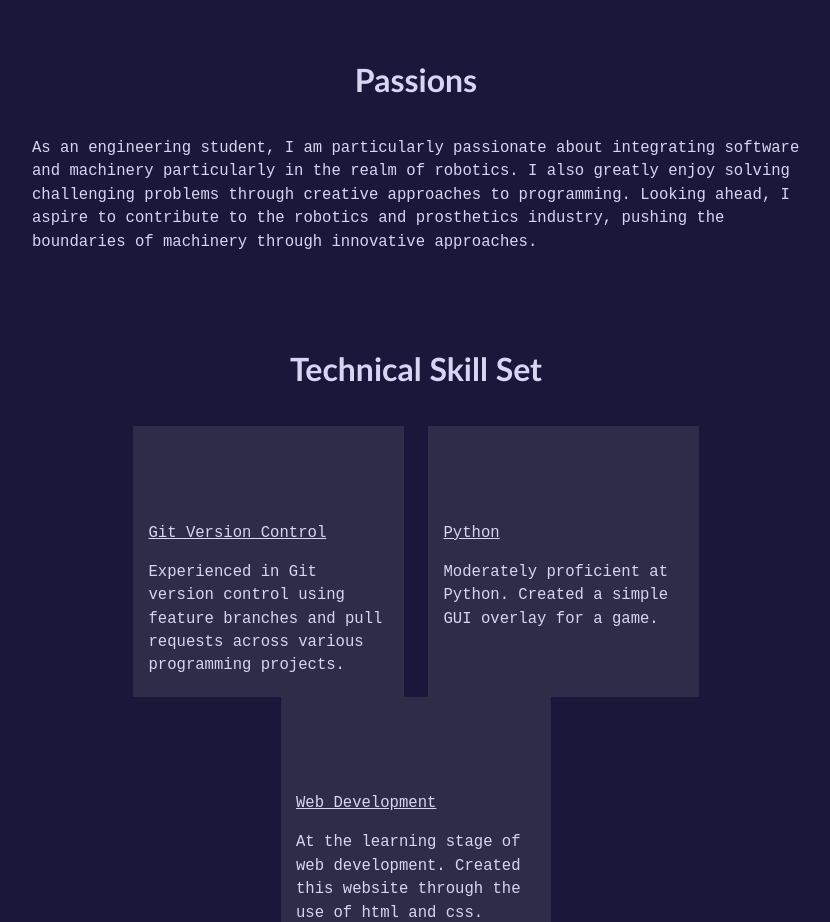
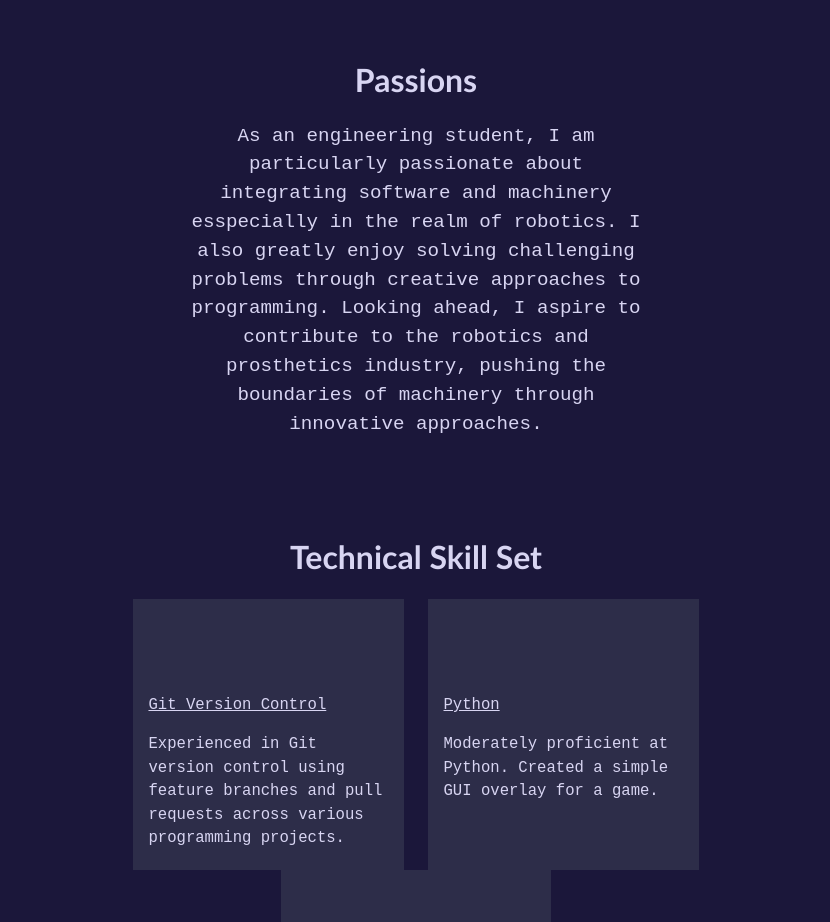
Before and after one commit to LobanMatin/EngineeringPortfolio, a plain HTML site: page index.html in a window 1280 px wide. Shown: the part 1760-2682 px from the top of the page, without its empty margins (224-1054 px from the left). Drawn offline with Linux system fonts and the light colour scheme.

Commit message:
finalised format for passions_section

```diff
--- a/home_styles.css
+++ b/home_styles.css
@@ -62,5 +62,5 @@
 .section_heading {
     text-align: center;
     margin-top: 10%;
-    margin-bottom: 5%;
+    margin-bottom: 3%;
 }
--- a/index.html
+++ b/index.html
@@ -7,6 +7,7 @@
 		<link rel="stylesheet" href="styles.css">
 		<link rel="stylesheet" href="home_styles.css">
 		<link rel="stylesheet" href="skills_styles.css">
+		<link rel="stylesheet" href="passions_styles.css">
 		<link rel="stylesheet" href="https://cdnjs.cloudflare.com/ajax/libs/font-awesome/4.7.0/css/font-awesome.min.css">
 	</head>
 	<body>
@@ -64,7 +65,7 @@
 			<div class="passions_intro">
 				<p class="passions text">
 					As an engineering student, I am particularly passionate about integrating
-					software and machinery particularly in the realm of robotics. I also greatly enjoy solving challenging problems through creative approaches to programming.
+					software and machinery esspecially in the realm of robotics. I also greatly enjoy solving challenging problems through creative approaches to programming.
 					Looking ahead, I aspire to contribute to the robotics and prosthetics industry, pushing the boundaries of machinery through innovative approaches.
 				</p>
 			</div>
--- a/passions_styles.css
+++ b/passions_styles.css
@@ -0,0 +1,6 @@
+.passions_intro {
+    padding:0;
+    margin: 0 20%;
+    font-size: 1rem;
+    text-align: center;
+}
```
